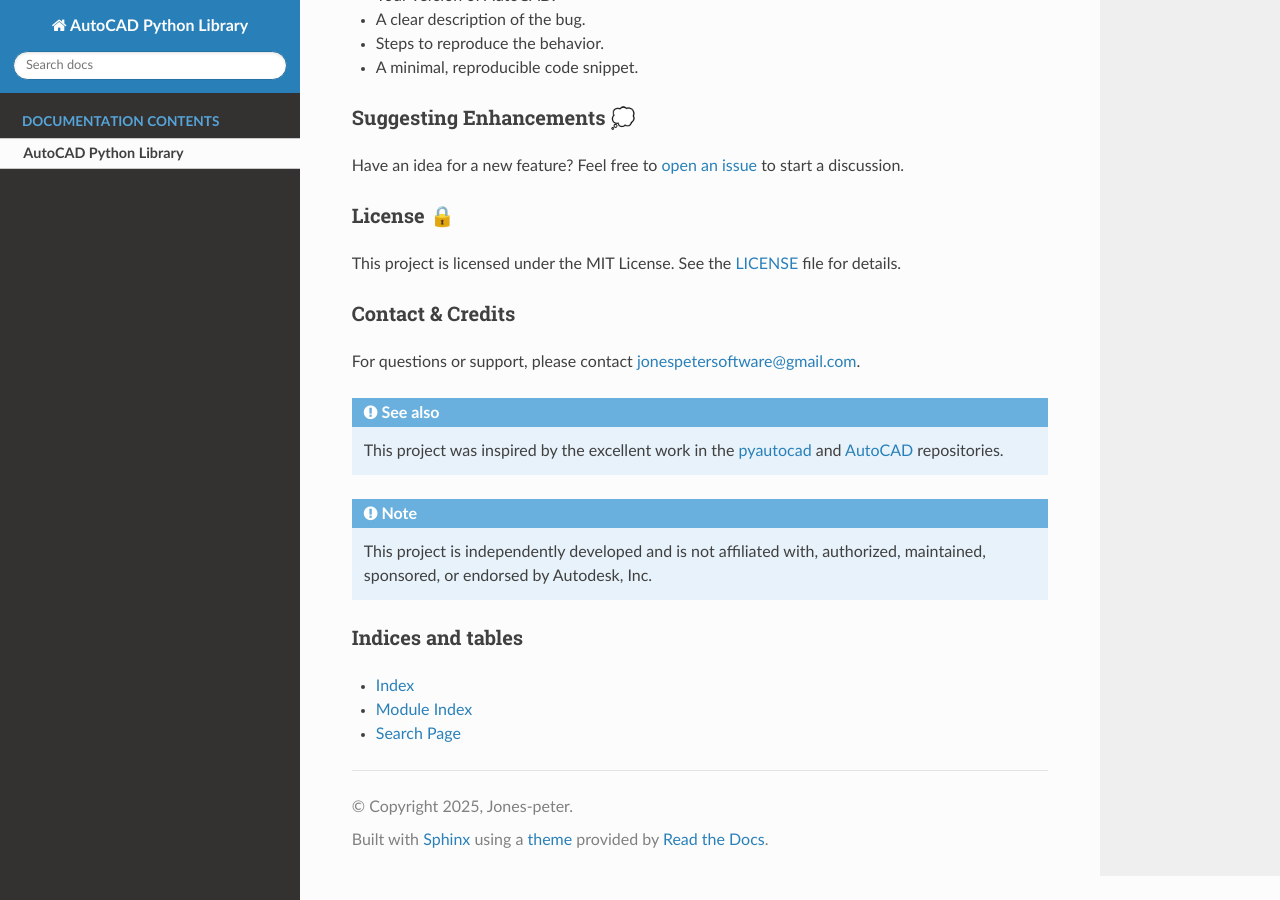
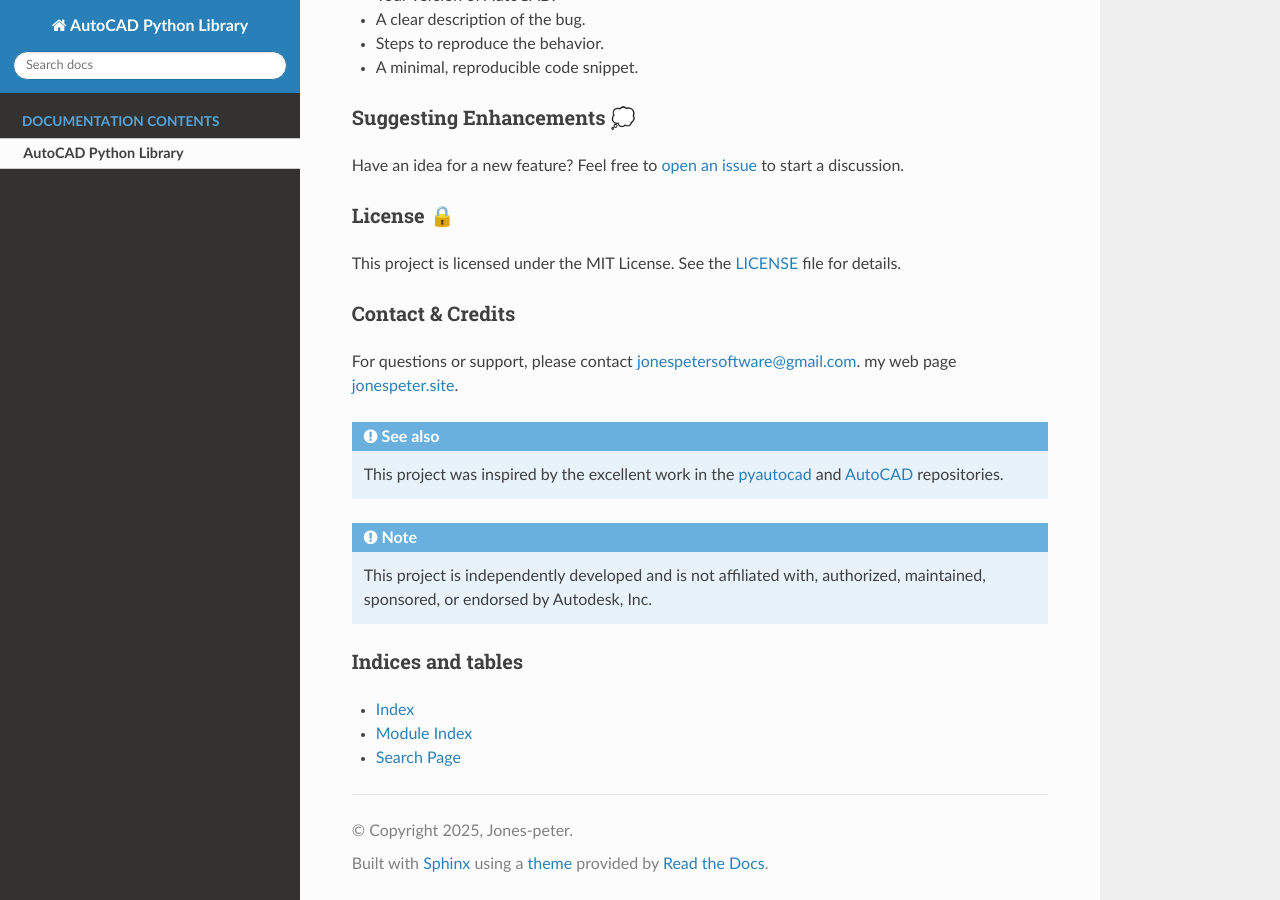
Before and after one commit to Jones-peter/AutoCAD, a Sphinx documentation site: the page built from docs/index.rst, in a window 1280 px wide and 900 px high, scrolled down 5238 px. Built offline with Sphinx 7.4.7 and the Read the Docs theme 3.1.0, drawn with Linux system fonts in a browser that asks for light colours; pages that are not in the unit, such as notebooks, are missing from menus.

Commit message:
Doc: update

```diff
--- a/docs/index.rst
+++ b/docs/index.rst
@@ -317,6 +317,7 @@ Contact & Credits
 =================
 
 For questions or support, please contact `jonespetersoftware@gmail.com <mailto:jonespetersoftware@gmail.com>`_.
+my web page `jonespeter.site <https://jonespeter.site/>`_.
 
 .. seealso::
    This project was inspired by the excellent work in the `pyautocad <https://github.com/reclosedev/pyautocad>`_ and `AutoCAD <https://github.com/manufino/AutoCAD>`_ repositories.
```
